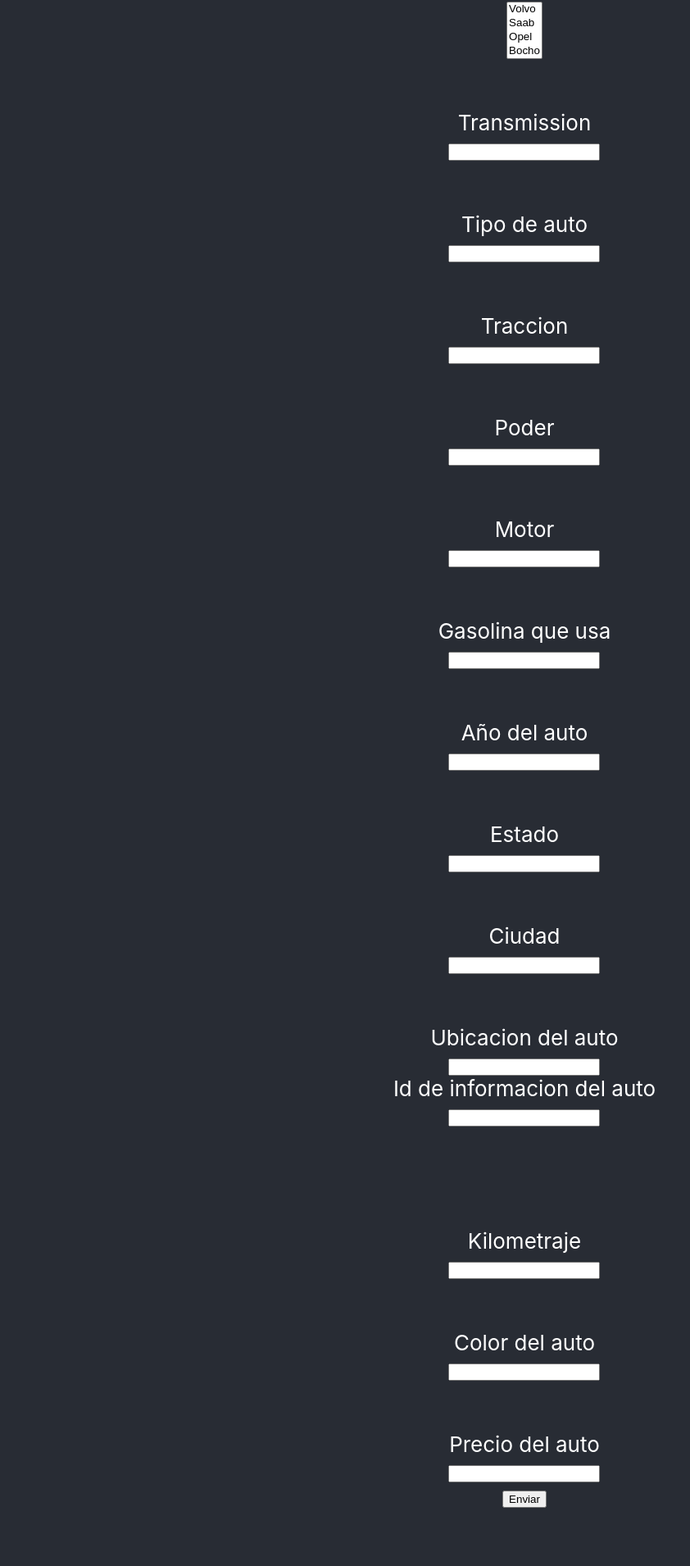
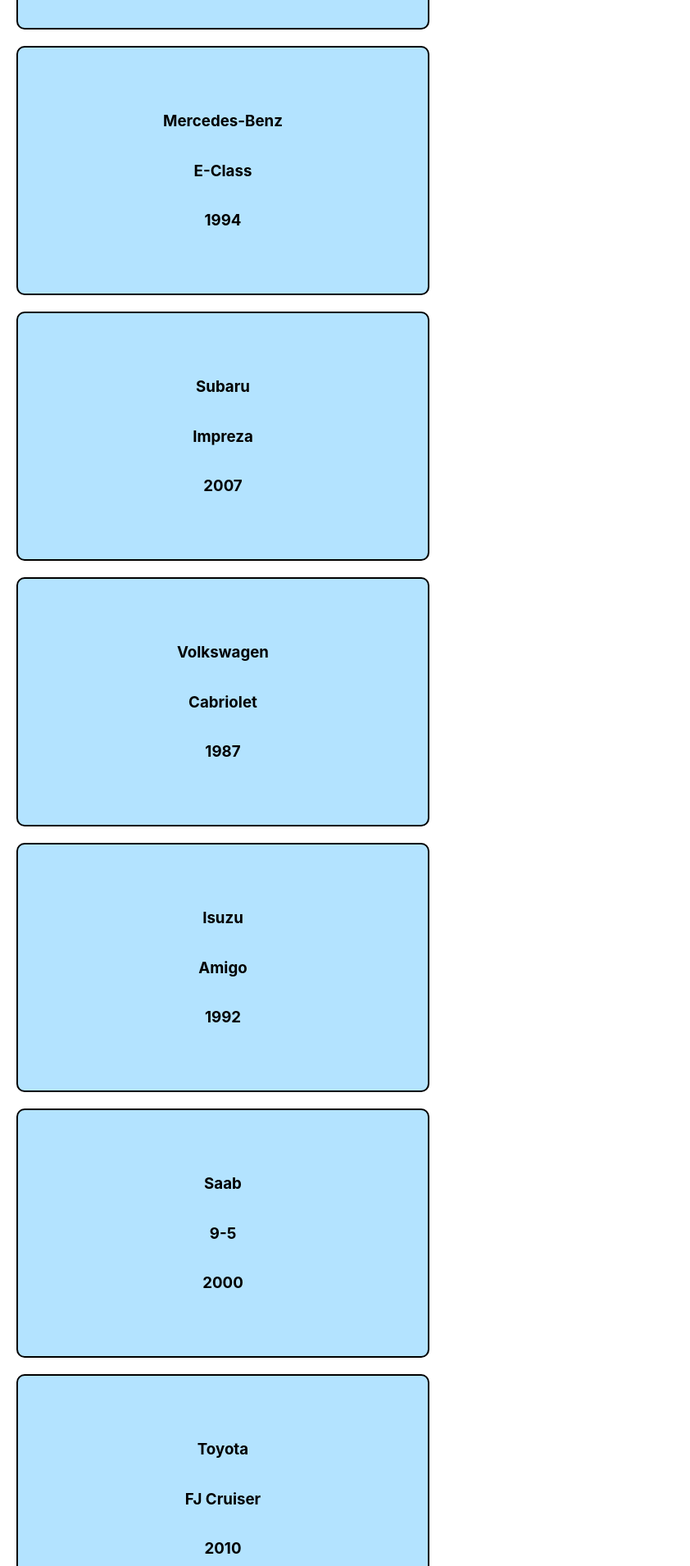
Before and after one commit to Hazagoku/Frontend_O.o, a React (Create React App) app in the folder frontend/: page / in a window 1280 px wide. Shown: the part 612-2522 px from the top of the page at 82% size, without its empty margins (0-842 px from the left). Built offline with nearby package versions, Linux system fonts and the light colour scheme; no server answers.

Commit message:
Sistema de paginación de frontend
Implementación de paginación con base de datos genérica extraída de internet, mostrando dichos registros

```diff
--- a/frontend/package.json
+++ b/frontend/package.json
@@ -8,6 +8,7 @@
     "@testing-library/user-event": "^12.8.3",
     "react": "^17.0.1",
     "react-dom": "^17.0.1",
+    "react-paginate": "^7.1.2",
     "react-scripts": "4.0.3",
     "web-vitals": "^1.1.1"
   },
--- a/frontend/src/App.css
+++ b/frontend/src/App.css
@@ -36,3 +36,16 @@
     transform: rotate(360deg);
   }
 }
+
+.user {
+  border: 2px solid black;
+  border-radius: 10px;
+  background-color: #b3e3ff;
+  display: flex;
+  justify-content: center;
+  align-items: center;
+  flex-direction: column;
+  width: 500px;
+  height: 300px;
+  margin: 20px;
+}
--- a/frontend/src/App.js
+++ b/frontend/src/App.js
@@ -1,32 +1,72 @@
 import './App.css';
+import JsonData from "./MOCK_DATA.json";
+import Reactpagine from "react-paginate";
 import Formulario from './components/Formulario';
 import VehicleCard from './components/VehicleCard';
 import Maker_model from './components/Maker_model';
 import CheckBox_MM from './components/CheckBox_MM';
 import By_Year from "./components/By_Year";
+import { useState } from 'react';
 
 //App.js
 function App() {
-  fetch('http://127.0.0.1:8000/cars/')
-  .then(response => response.json())
-  .then(data => console.log(data));
+  const [users, setUsers] = useState(JsonData.slice(0, 50));
+  const [pageNumber, setPageNumber] = useState(0)
+  //fetch('http://127.0.0.1:8000/cars/')
+  //.then(response => response.json())
+  //.then(data => console.log(data));
+
+  const usersPerPage = 10
+  const pagesVisited = pageNumber * usersPerPage
+  const displayUsers = users
+    .slice(pagesVisited, pagesVisited + usersPerPage)
+    .map((user) => {
+      return(
+        <div className="user">
+          <h3>{user.Make}</h3>
+          <h3>{user.Model}</h3>
+          <h3>{user.ModelY}</h3>
+        </div>
+      );
+    })
+
+    const pageCount = Math.ceil(usersPerPage);
+    const changePage = ({selected}) => {
+      setPageNumber(selected);
+    };
+
   return (
     <div className="App">
-      <header className="App-header">
-        <h1> Frontend </h1>
-        <br/>
-        <Formulario/>
-        <br/>
-        <Maker_model/>
-        <br/>
-        <By_Year/>
-        <br/>
-        <h1>Vehicle Card</h1>
-        <VehicleCard/>
-        <br/>
-      </header>
+      {displayUsers}
+      <Reactpagine
+        previousLabel = {"Anterior"}
+        nextLabel = {"Siguiente"}
+        pageCount = {pageCount}
+        onPageChange = {changePage}
+        containerClassName = {"paginationBttns"}
+        previousLinkClassName = {"previusBttn"}
+        nextLinkClassName = {"nextBttn"}
+        disabledClassName = {"paginationDisabled"}
+        activeClassName = {"paginationActivate"}
+      />
     </div>
   );
 }
 
 export default App;
+
+
+
+//<header className="App-header">
+//<h1> Frontend </h1>
+//<br/>
+//<Formulario/>
+//<br/>
+//<Maker_model/>
+//<br/>
+//<By_Year/>
+//<br/>
+//<h1>Vehicle Card</h1>
+// <VehicleCard/>
+//<br/>
+// </header>
--- /dev/null
+++ b/frontend/src/MOCK_DATA.json
@@ -0,0 +1,100 @@
+[{"id":"com.usatoday.Redhold","Make":"Hummer","ModelY":2006,"Model":"H3"},
+{"id":"org.slashdot.Y-find","Make":"Dodge","ModelY":1995,"Model":"Neon"},
+{"id":"com.yelp.Bigtax","Make":"Mercedes-Benz","ModelY":1994,"Model":"E-Class"},
+{"id":"com.seattletimes.Veribet","Make":"Subaru","ModelY":2007,"Model":"Impreza"},
+{"id":"com.naver.Zontrax","Make":"Volkswagen","ModelY":1987,"Model":"Cabriolet"},
+{"id":"pl.home.Redhold","Make":"Isuzu","ModelY":1992,"Model":"Amigo"},
+{"id":"br.com.google.Ronstring","Make":"Saab","ModelY":2000,"Model":"9-5"},
+{"id":"com.cnbc.Bitchip","Make":"Toyota","ModelY":2010,"Model":"FJ Cruiser"},
+{"id":"com.moonfruit.Latlux","Make":"Nissan","ModelY":1995,"Model":"Maxima"},
+{"id":"com.wufoo.Alpha","Make":"Honda","ModelY":2001,"Model":"CR-V"},
+{"id":"com.theguardian.Sonair","Make":"Ford","ModelY":1999,"Model":"Contour"},
+{"id":"org.redcross.Andalax","Make":"Honda","ModelY":1989,"Model":"Civic"},
+{"id":"jp.co.amazon.Lotlux","Make":"Kia","ModelY":2007,"Model":"Sedona"},
+{"id":"com.hostgator.Alphazap","Make":"Suzuki","ModelY":1996,"Model":"Swift"},
+{"id":"edu.si.Latlux","Make":"Mercury","ModelY":2000,"Model":"Mountaineer"},
+{"id":"org.pbs.Alphazap","Make":"Audi","ModelY":2001,"Model":"Allroad"},
+{"id":"com.wsj.Latlux","Make":"Chevrolet","ModelY":1995,"Model":"Lumina"},
+{"id":"gov.fda.Solarbreeze","Make":"Oldsmobile","ModelY":1992,"Model":"Toronado"},
+{"id":"edu.harvard.Bitwolf","Make":"Buick","ModelY":2004,"Model":"Regal"},
+{"id":"com.hp.Flexidy","Make":"Nissan","ModelY":1997,"Model":"200SX"},
+{"id":"com.cbslocal.Vagram","Make":"Chevrolet","ModelY":2002,"Model":"Express 2500"},
+{"id":"com.merriam-webster.Cardguard","Make":"Toyota","ModelY":1998,"Model":"T100"},
+{"id":"com.booking.Bytecard","Make":"GMC","ModelY":1998,"Model":"Suburban 1500"},
+{"id":"cz.toplist.Aerified","Make":"Mercedes-Benz","ModelY":1997,"Model":"E-Class"},
+{"id":"com.domainmarket.Tempsoft","Make":"Bentley","ModelY":2012,"Model":"Mulsanne"},
+{"id":"com.microsoft.Treeflex","Make":"Porsche","ModelY":1998,"Model":"Boxster"},
+{"id":"com.nationalgeographic.Bamity","Make":"Alfa Romeo","ModelY":1993,"Model":"Spider"},
+{"id":"gov.nasa.Bigtax","Make":"Lexus","ModelY":1996,"Model":"SC"},
+{"id":"org.craigslist.Kanlam","Make":"Audi","ModelY":2007,"Model":"A4"},
+{"id":"com.sfgate.Stronghold","Make":"Chrysler","ModelY":2000,"Model":"Concorde"},
+{"id":"uk.co.telegraph.Lotlux","Make":"Ford","ModelY":2012,"Model":"E350"},
+{"id":"com.icq.Ronstring","Make":"GMC","ModelY":1992,"Model":"Suburban 1500"},
+{"id":"com.newyorker.Voyatouch","Make":"Pontiac","ModelY":1997,"Model":"Bonneville"},
+{"id":"com.constantcontact.Voyatouch","Make":"Mercedes-Benz","ModelY":2006,"Model":"CLK-Class"},
+{"id":"com.amazon.Zontrax","Make":"Plymouth","ModelY":1978,"Model":"Horizon"},
+{"id":"fr.google.Sub-Ex","Make":"Suzuki","ModelY":2007,"Model":"XL-7"},
+{"id":"org.opensource.Aerified","Make":"Subaru","ModelY":2006,"Model":"Forester"},
+{"id":"org.altervista.Regrant","Make":"Porsche","ModelY":2007,"Model":"911"},
+{"id":"jp.japanpost.Hatity","Make":"GMC","ModelY":2001,"Model":"Sonoma"},
+{"id":"gov.loc.Y-Solowarm","Make":"GMC","ModelY":2013,"Model":"Sierra 1500"},
+{"id":"com.chron.Y-Solowarm","Make":"Volkswagen","ModelY":2009,"Model":"Passat"},
+{"id":"com.list-manage.Konklux","Make":"Mitsubishi","ModelY":2007,"Model":"Endeavor"},
+{"id":"gov.fda.Flexidy","Make":"Nissan","ModelY":2004,"Model":"Altima"},
+{"id":"com.cocolog-nifty.Fixflex","Make":"Saab","ModelY":1990,"Model":"9000"},
+{"id":"gov.epa.Overhold","Make":"Jeep","ModelY":2008,"Model":"Grand Cherokee"},
+{"id":"com.xrea.Konklab","Make":"Ford","ModelY":1988,"Model":"Thunderbird"},
+{"id":"gov.fema.Pannier","Make":"Chrysler","ModelY":2003,"Model":"Town & Country"},
+{"id":"com.cloudflare.Latlux","Make":"Mitsubishi","ModelY":1998,"Model":"Pajero"},
+{"id":"gov.house.Mat Lam Tam","Make":"Ford","ModelY":2004,"Model":"Freestar"},
+{"id":"com.omniture.Cookley","Make":"Mitsubishi","ModelY":1988,"Model":"L300"},
+{"id":"com.vinaora.Fix San","Make":"Buick","ModelY":1991,"Model":"Riviera"},
+{"id":"com.alexa.Latlux","Make":"Volkswagen","ModelY":2012,"Model":"Tiguan"},
+{"id":"com.cnet.Bamity","Make":"Ford","ModelY":1996,"Model":"F150"},
+{"id":"com.usatoday.Fixflex","Make":"Jeep","ModelY":1997,"Model":"Wrangler"},
+{"id":"gov.fda.Opela","Make":"Mercury","ModelY":1986,"Model":"Grand Marquis"},
+{"id":"com.boston.Ventosanzap","Make":"Ford","ModelY":1967,"Model":"Falcon"},
+{"id":"au.org.auda.Toughjoyfax","Make":"Ford","ModelY":2012,"Model":"Expedition EL"},
+{"id":"org.dyndns.Veribet","Make":"Chevrolet","ModelY":2000,"Model":"Blazer"},
+{"id":"com.bigcartel.Trippledex","Make":"GMC","ModelY":2008,"Model":"Sierra 2500"},
+{"id":"com.acquirethisname.Rank","Make":"Toyota","ModelY":1992,"Model":"MR2"},
+{"id":"com.purevolume.Otcom","Make":"Mitsubishi","ModelY":1996,"Model":"Truck"},
+{"id":"com.reddit.Overhold","Make":"Buick","ModelY":1985,"Model":"Electra"},
+{"id":"com.biblegateway.Zoolab","Make":"Land Rover","ModelY":1993,"Model":"Defender"},
+{"id":"com.digg.Viva","Make":"Dodge","ModelY":2006,"Model":"Dakota"},
+{"id":"org.drupal.Wrapsafe","Make":"Land Rover","ModelY":1999,"Model":"Discovery Series II"},
+{"id":"cz.mapy.Otcom","Make":"Saturn","ModelY":2007,"Model":"Outlook"},
+{"id":"hk.com.google.Asoka","Make":"Mazda","ModelY":1992,"Model":"323"},
+{"id":"au.gov.privacy.Stim","Make":"Lotus","ModelY":2012,"Model":"Evora"},
+{"id":"org.unicef.Fintone","Make":"Ford","ModelY":2011,"Model":"Flex"},
+{"id":"edu.harvard.Stringtough","Make":"GMC","ModelY":2006,"Model":"Savana"},
+{"id":"jp.co.infoseek.Tin","Make":"Ford","ModelY":2004,"Model":"Mustang"},
+{"id":"com.deviantart.Konklab","Make":"Chevrolet","ModelY":2007,"Model":"Cobalt SS"},
+{"id":"au.org.auda.Flexidy","Make":"Ford","ModelY":1955,"Model":"Thunderbird"},
+{"id":"net.slideshare.Alphazap","Make":"Chevrolet","ModelY":2010,"Model":"Impala"},
+{"id":"org.mozilla.Namfix","Make":"Mitsubishi","ModelY":1995,"Model":"Pajero"},
+{"id":"org.dyndns.Domainer","Make":"Dodge","ModelY":1994,"Model":"Ram Van B250"},
+{"id":"com.bigcartel.Vagram","Make":"Chevrolet","ModelY":1996,"Model":"Blazer"},
+{"id":"com.hc360.Veribet","Make":"Daewoo","ModelY":2002,"Model":"Lanos"},
+{"id":"com.hubpages.Veribet","Make":"Lincoln","ModelY":1994,"Model":"Continental"},
+{"id":"edu.berkeley.Keylex","Make":"Ford","ModelY":2011,"Model":"Taurus"},
+{"id":"com.dagondesign.Alpha","Make":"Lincoln","ModelY":2004,"Model":"LS"},
+{"id":"au.gov.nsw.Konklab","Make":"Mazda","ModelY":2004,"Model":"RX-8"},
+{"id":"edu.nyu.Flexidy","Make":"Bugatti","ModelY":2011,"Model":"Veyron"},
+{"id":"gov.cdc.Redhold","Make":"Saab","ModelY":2012,"Model":"9-3"},
+{"id":"com.twitter.Lotstring","Make":"Honda","ModelY":1997,"Model":"Civic"},
+{"id":"com.xrea.Transcof","Make":"Hyundai","ModelY":2011,"Model":"Accent"},
+{"id":"io.pen.Daltfresh","Make":"Honda","ModelY":2009,"Model":"Element"},
+{"id":"gov.census.Y-find","Make":"Mazda","ModelY":2000,"Model":"B-Series"},
+{"id":"fr.free.Daltfresh","Make":"Hyundai","ModelY":2006,"Model":"Azera"},
+{"id":"org.slashdot.Ronstring","Make":"Porsche","ModelY":1983,"Model":"944"},
+{"id":"com.cdbaby.Cookley","Make":"Jeep","ModelY":2000,"Model":"Wrangler"},
+{"id":"com.businesswire.Solarbreeze","Make":"Chevrolet","ModelY":2007,"Model":"Silverado 3500"},
+{"id":"com.tripadvisor.Sonair","Make":"Chrysler","ModelY":2007,"Model":"PT Cruiser"},
+{"id":"com.answers.Zathin","Make":"Dodge","ModelY":1993,"Model":"Shadow"},
+{"id":"com.ted.Job","Make":"Jaguar","ModelY":2010,"Model":"XJ"},
+{"id":"gov.census.Namfix","Make":"Plymouth","ModelY":1994,"Model":"Sundance"},
+{"id":"com.xrea.Kanlam","Make":"Chevrolet","ModelY":2011,"Model":"Cruze"},
+{"id":"com.wufoo.Bitwolf","Make":"Chevrolet","ModelY":2010,"Model":"Suburban 1500"},
+{"id":"com.livejournal.Opela","Make":"Pontiac","ModelY":1967,"Model":"GTO"},
+{"id":"net.ovh.Fix San","Make":"Mazda","ModelY":1990,"Model":"RX-7"}]
```
Also changed, not shown: frontend/src/logo.svg (added), 1 other file (tests, documents, lock files or other folders).
